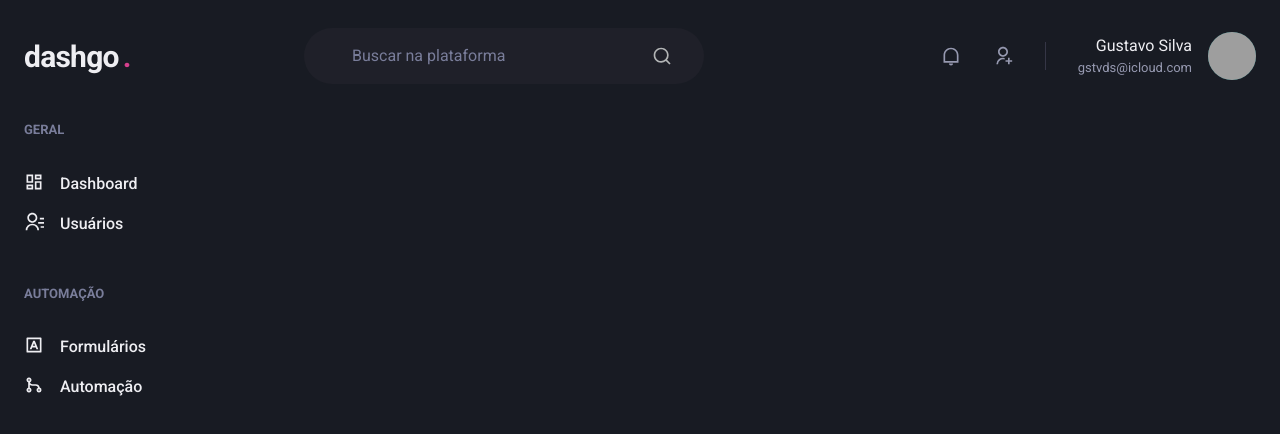
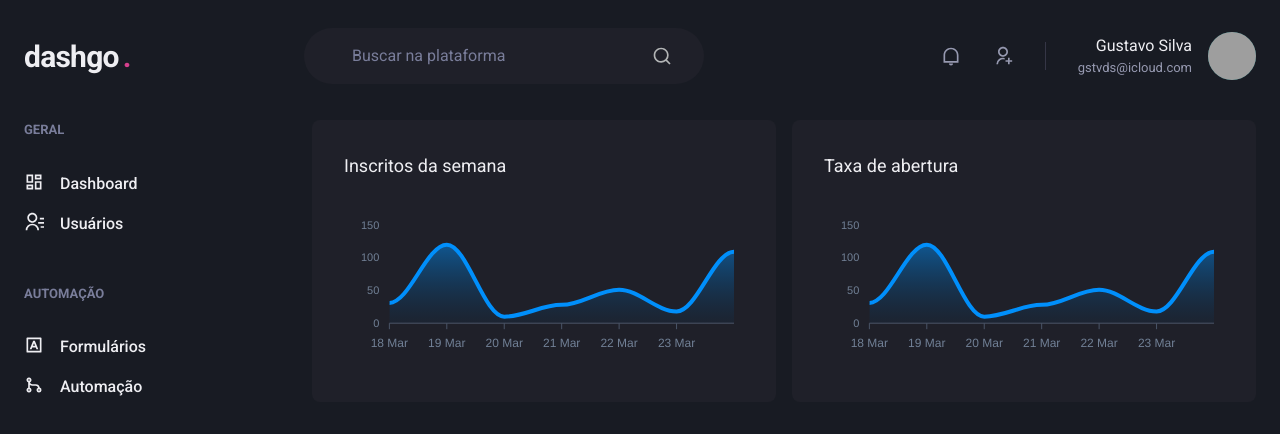
Before and after one commit to gstvds/dashgo, a Next.js app: page /dashboard in a window 1280 px wide. Shown: the top 434 px of the page. Built offline with nearby package versions, Linux system fonts and the light colour scheme; grey boxes are pictures that could not be loaded.

Commit message:
feat: Finishes Dashboard page

```diff
--- a/package.json
+++ b/package.json
@@ -12,9 +12,11 @@
     "@chakra-ui/react": "^1.6.0",
     "@emotion/react": "^11.1.5",
     "@emotion/styled": "^11.3.0",
+    "apexcharts": "^3.26.1",
     "framer-motion": "^4.1.11",
     "next": "10.2.0",
     "react": "17.0.2",
+    "react-apexcharts": "^1.3.9",
     "react-dom": "17.0.2",
     "react-icons": "^4.2.0"
   },
--- a/src/pages/dashboard.tsx
+++ b/src/pages/dashboard.tsx
@@ -1,7 +1,65 @@
-import { Flex } from "@chakra-ui/layout";
+import { Box, Flex, SimpleGrid, Text, theme } from "@chakra-ui/react";
+import dynamic from 'next/dynamic';
 
 import { Header } from "../components/Header";
 import { Sidebar } from "../components/Sidebar";
+
+// Lazy Loading
+const Chart = dynamic(() => import('react-apexcharts'), {
+  ssr: false // Disabled server side rendering
+});
+
+const options = {
+  chart: {
+    toolbar: {
+      show: false,
+    },
+    zoom: {
+      enabled: false,
+    },
+    foreColor: theme.colors.gray[500]
+  },
+  grid: {
+    show: false,
+  },
+  dataLabels: {
+    enabled: false,
+  },
+  tooltip: {
+    enabled: false,
+  },
+  xaxis: {
+    type: 'datetime' as const,
+    axisBorder: {
+      color: theme.colors.gray[600],
+    },
+    axisTicks: {
+      color: theme.colors.gray[600],
+    },
+    categories: [
+      '2021-03-18T00:00:00.000Z',
+      '2021-03-19T00:00:00.000Z',
+      '2021-03-20T00:00:00.000Z',
+      '2021-03-21T00:00:00.000Z',
+      '2021-03-22T00:00:00.000Z',
+      '2021-03-23T00:00:00.000Z',
+      '2021-03-24T00:00:00.000Z',
+    ],
+  },
+  fill: {
+    opacity: 0.3,
+    type: 'gradient',
+    gradient: {
+      shade: 'dark',
+      opacityFrom: 0.7,
+      opacityTo: 0.3,
+    },
+  },
+};
+
+const series = [
+  { name: 'series1', data: [31, 120, 10, 28, 51, 18, 109] }
+];
 
 export default function Dashboard() {
   return (
@@ -19,6 +77,40 @@
         px="6"
       >
         <Sidebar />
+
+        <SimpleGrid
+          flex="1"
+          gap="4"
+          minChildWidth="320px"
+          align="flex-start"
+        >
+          <Box
+            p="8"
+            bg="gray.800"
+            borderRadius={8}
+          >
+            <Text fontSize="lg" mb="4">Inscritos da semana</Text>
+            <Chart
+              type="area"
+              height={160}
+              options={options}
+              series={series}
+            />
+          </Box>
+          <Box
+            p="8"
+            bg="gray.800"
+            borderRadius={8}
+          >
+            <Text fontSize="lg" mb="4">Taxa de abertura</Text>
+            <Chart
+              type="area"
+              height={160}
+              options={options}
+              series={series}
+            />
+          </Box>
+        </SimpleGrid>
       </Flex>
     </Flex>
   );
```
Also changed, not shown: 1 other file (tests, documents, lock files or other folders).
